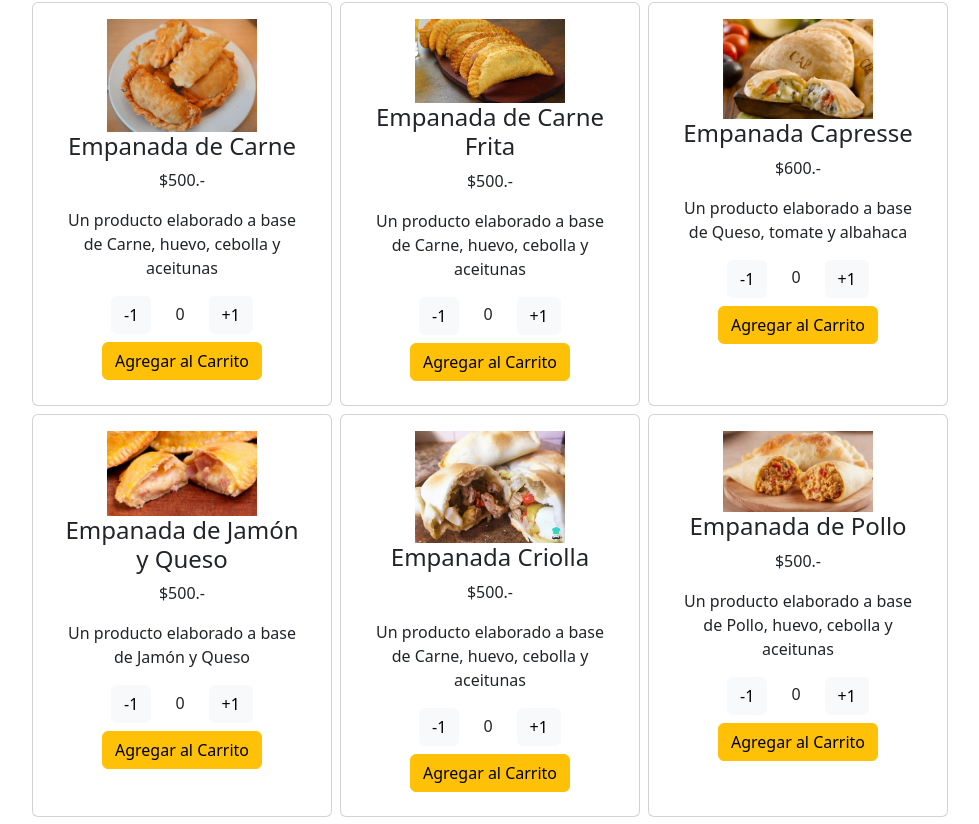
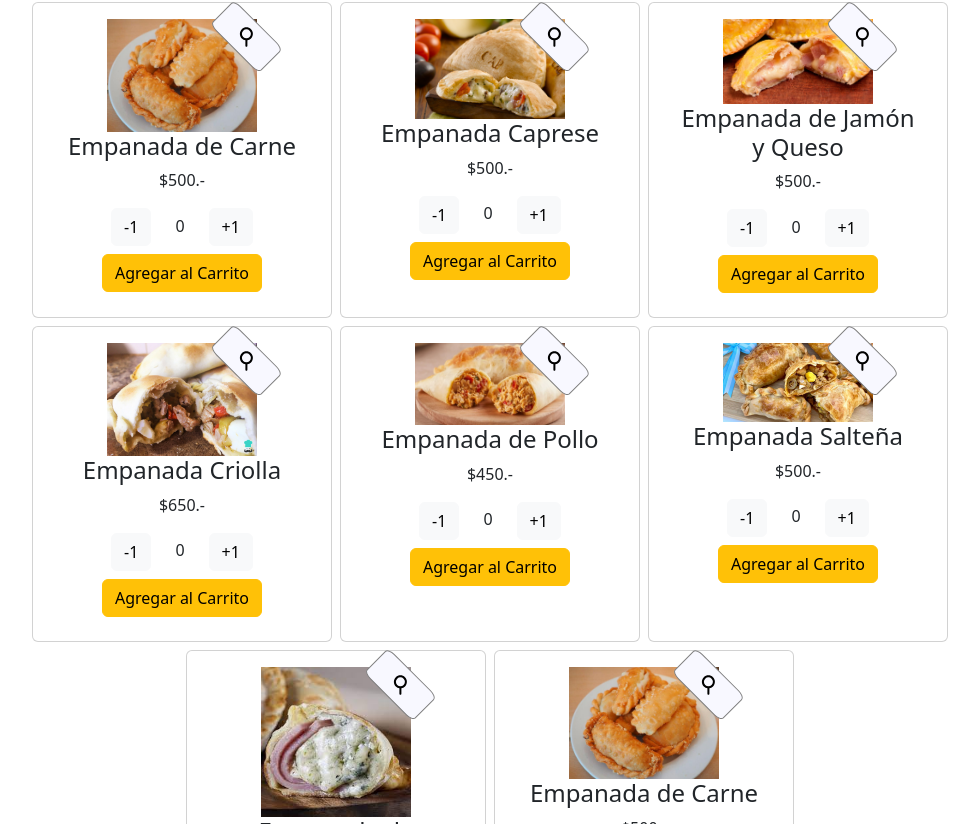
Before and after one commit to mariaFlorenciaMerzario/reactCorderCartTwo-github.pages, a React (Create React App) app: page / in a window 1280 px wide. Shown: the part 256-1080 px from the top of the page, without its empty margins (150-1129 px from the left). Built offline with nearby package versions, Linux system fonts and the light colour scheme.

Commit message:
add tooltip and modal windows

```diff
--- a/package.json
+++ b/package.json
@@ -24,7 +24,9 @@
     "react": "^18.2.0",
     "react-bootstrap": "^2.8.0",
     "react-dom": "^18.2.0",
+    "react-modal": "^3.16.1",
     "react-scripts": "5.0.1",
+    "react-tooltip": "^5.21.1",
     "request": "^2.79.0",
     "web-vitals": "^2.1.4"
   },
--- a/public/index.html
+++ b/public/index.html
@@ -45,5 +45,6 @@
     <script src="https://code.jquery.com/jquery-3.4.1.slim.min.js" integrity="sha384-J6qa4849blE2+poT4WnyKhv5vZF5SrPo0iEjwBvKU7imGFAV0wwj1yYfoRSJoZ+n" crossorigin="anonymous"></script>
 <script src="https://cdn.jsdelivr.net/npm/popper.js@1.16.0/dist/umd/popper.min.js" integrity="sha384-Q6E9RHvbIyZFJoft+2mJbHaEWldlvI9IOYy5n3zV9zzTtmI3UksdQRVvoxMfooAo" crossorigin="anonymous"></script>
 <script src="https://stackpath.bootstrapcdn.com/bootstrap/4.4.1/js/bootstrap.min.js" integrity="sha384-wfSDF2E50Y2D1uUdj0O3uMBJnjuUD4Ih7YwaYd1iqfktj0Uod8GCExl3Og8ifwB6" crossorigin="anonymous"></script>
-  </body>
+
+</body>
 </html>
--- a/src/Components/Container/Card.css
+++ b/src/Components/Container/Card.css
@@ -1,3 +1,22 @@
 .w-20{
     width: 20%;
 }
+
+.verMas{
+    display: inline-block;
+    position: absolute;
+    left: 60%;
+    transform: rotate(45deg);
+    padding: 1.5%;
+    border-radius: 13%;
+    background: ghostwhite;
+    opacity: 100%;
+    transition: .8s;
+    border: 0.1px solid gray;
+    width: 23%;
+}
+
+.verMas:hover{
+    background-color:black;
+    color:white
+}
--- a/src/Components/Container/Card.jsx
+++ b/src/Components/Container/Card.jsx
@@ -1,21 +1,98 @@
 import './Card.css';
+import React from "react";
 import ItemCount from './ItemCount/ItemCount';
+import { faMagnifyingGlass } from '@fortawesome/free-solid-svg-icons';
+import { FontAwesomeIcon } from '@fortawesome/react-fontawesome';
+
+import Modal from 'react-modal';
+import ReactDOM from 'react-dom';
+
+import 'react-tooltip/dist/react-tooltip.css'
+import { Tooltip } from 'react-tooltip'
+
+const customStyles = {
+  content: {
+    top: '50%',
+    left: '50%',
+    right: 'auto',
+    bottom: 'auto',
+    marginRight: '-50%',
+    transform: 'translate(-50%, -50%)',
+  },
+};
+
+Modal.setAppElement(document.querySelector('.card'));
+
 
 const Card = (props) => {
+  let subtitle;
+  const [modalIsOpen, setIsOpen] = React.useState(false);
+
+  function openModal() {
+    setIsOpen(true);
+  }
+
+  function afterOpenModal() {
+    // references are now sync'd and can be accessed.
+    subtitle.style.color = '#f00';
+  }
+
+  function closeModal() {
+    setIsOpen(false);
+  }
+
     return(
+      <div className="card m-1"style={{width: '300px'}}>
+        <div className="card-body " id='yourAppElement'>
+        <img src={require('../Assets/'+props.image)} style={{width: '150px'}}alt={props.name}/>
 
-      <div className="card m-1"style={{width: '300px'}}>
-        <div className="card-body">
+       <button
 
-        <img src={require('../Assets/'+props.image)} style={{width: '150px'}}alt={props.name}/>
+           onClick={openModal}
+            data-tooltip-id="my-tooltip"
+            data-tooltip-content="Ver más"
+            className='verMas'>
+              <FontAwesomeIcon className="mx-2" icon={faMagnifyingGlass} />
+       </button>
+
+
+      <Tooltip
+        id="my-tooltip"
+        place="right"
+        type="info"
+        effect="float"
+      />
+
+       {/* <Tooltip data-tooltip-id="my-tooltip" data-tooltip-content="Hello mundo!">
+        este es el mensaje mio
+       </Tooltip> */}
             <p className="h4">{props.name} </p >
             <p>${props.price}.-</p>
-            <p>{props.description}</p>
            <div className='d-flex justify-content-center'>
       </div>
           <ItemCount initial={0} stock={10} onAdd={(quantity) =>console.log('Cantidad agregada' , quantity)}/>
+        </div>
+        <Modal
+          isOpen={modalIsOpen}
+        //  onAfterOpen={afterOpenModal}
+          onRequestClose={closeModal}
+          style={customStyles}
+          contentLabel="Example Modal"
+          ariaHideApp={false}
+        >
+        <div>
+              <div className='d-flex'>
+                <img className="mx-4 vertical-align-center" src={require('../Assets/'+props.image)} style={{width: '150px'}}alt={props.name}/>
+                <h2>{props.name}</h2>
+              </div>
+              <div className='m-4'>
+                <p>{props.description}</p>
+                <p>Precio: {props.price}</p>
+                <ItemCount/><button onClick={closeModal} className='btn btn-dark'>Volver atrás</button>
+             </div>
+        </div>
 
-        </div>
+      </Modal>
       </div>
 
     )
--- a/src/Components/Container/Main.jsx
+++ b/src/Components/Container/Main.jsx
@@ -1,19 +1,74 @@
 import Card from "./Card"
+let products =[
+    {
+        image: 'argentinas.jpg',
+        name: 'Empanada de Carne',
+        price: 500,
+        description:'Un producto elaborado a base de Carne, huevo, cebolla y aceitunas'
+    },
+    {
+        image: 'capresse.jpg',
+        name: 'Empanada Caprese',
+        price: 500,
+        description:'Un producto elaborado a base de Queso, tomate y albahaca'
+    },
+    {
+        image: 'jamonQueso.jpg',
+        name: 'Empanada de Jamón y Queso',
+        price: 500,
+        description:'Un producto elaborado a base de Jamón y Queso'
+    },
+    {
+        image: 'criolla.jpg',
+        name: 'Empanada Criolla',
+        price: 650,
+        description:'Un producto elaborado a base de Carne, huevo, cebolla y aceitunas'
+    },
+    {
+        image: 'pollo.jpg',
+        name: 'Empanada de Pollo',
+        price: 450,
+        description:'Un producto elaborado a base de Pollo, huevo, cebolla y aceitunas'
+    },
+    {
+        image: 'saltena.jpg',
+        name: 'Empanada Salteña',
+        price: 500,
+        description:'Un producto elaborado a base de Carne, huevo, cebolla y aceitunas'
+    },
+    {
+        image: 'roqueforJamon.jfif',
+        name: 'Empanada de Roquefort y Jamón',
+        price: 700,
+        description:'Un producto elaborado a base de Roquefort y Jamón'
+    },
+    {
+        image: 'argentinas.jpg',
+        name: 'Empanada de Carne',
+        price: 500,
+        description:'Un producto elaborado a base de Carne, huevo, cebolla y aceitunas'
+    }
+    ]
 
 const Main = () => {
     return(
+
         <>
-         <div className="m-2 row d-flex flex-md-row flex-column justify-content-center">
-            <Card image='argentinas.jpg' name="Empanada de Carne" price="500" description="Un producto elaborado a base de Carne, huevo, cebolla y aceitunas"/>
-            <Card image='carneFrita.jpeg' name="Empanada de Carne Frita" price="500" description="Un producto elaborado a base de  Carne, huevo, cebolla y aceitunas "/>
-            <Card image='capresse.jpg' name="Empanada Capresse" price="600" description="Un producto elaborado a base de Queso, tomate y albahaca "/>
-            <Card image='jamonQueso.jpg' name="Empanada de Jamón y Queso" price="500" description="Un producto elaborado a base de Jamón y Queso"/>
-            <Card image='criolla.jpg' name="Empanada Criolla" price="500" description="Un producto elaborado a base de Carne, huevo, cebolla y aceitunas"/>
-            <Card image='pollo.jpg' name="Empanada de Pollo" price="500" description="Un producto elaborado a base de Pollo, huevo, cebolla y aceitunas "/>
-            <Card image='saltena.jpg' name="Empanada Salteña" price="500" description="Un producto elaborado a base de Carne, huevo, cebolla y aceitunas"/>
-            <Card image='roqueforJamon.jfif' name="Empanada de Roquefort y Jamón" price="650" description="Un producto elaborado a base de roquefort y jamón "/>
-         </div>
+        <div className="m-2 row d-flex flex-md-row flex-column justify-content-center">
+
+         {products.map((element, index) => (
+          <Card
+            key={index}
+            image={element.image}
+            name={element.name}
+            price={element.price}
+            description={element.description}
+
+            />
+         ))}
+      </div>
         </>
+
     )
 }
 export default Main
```
Also changed, not shown: public/js/json.js (added, +47 -0 lines), src/Components/Container/Modal/Modal.jsx (added, +25 -0 lines), 1 other file (tests, documents, lock files or other folders).
